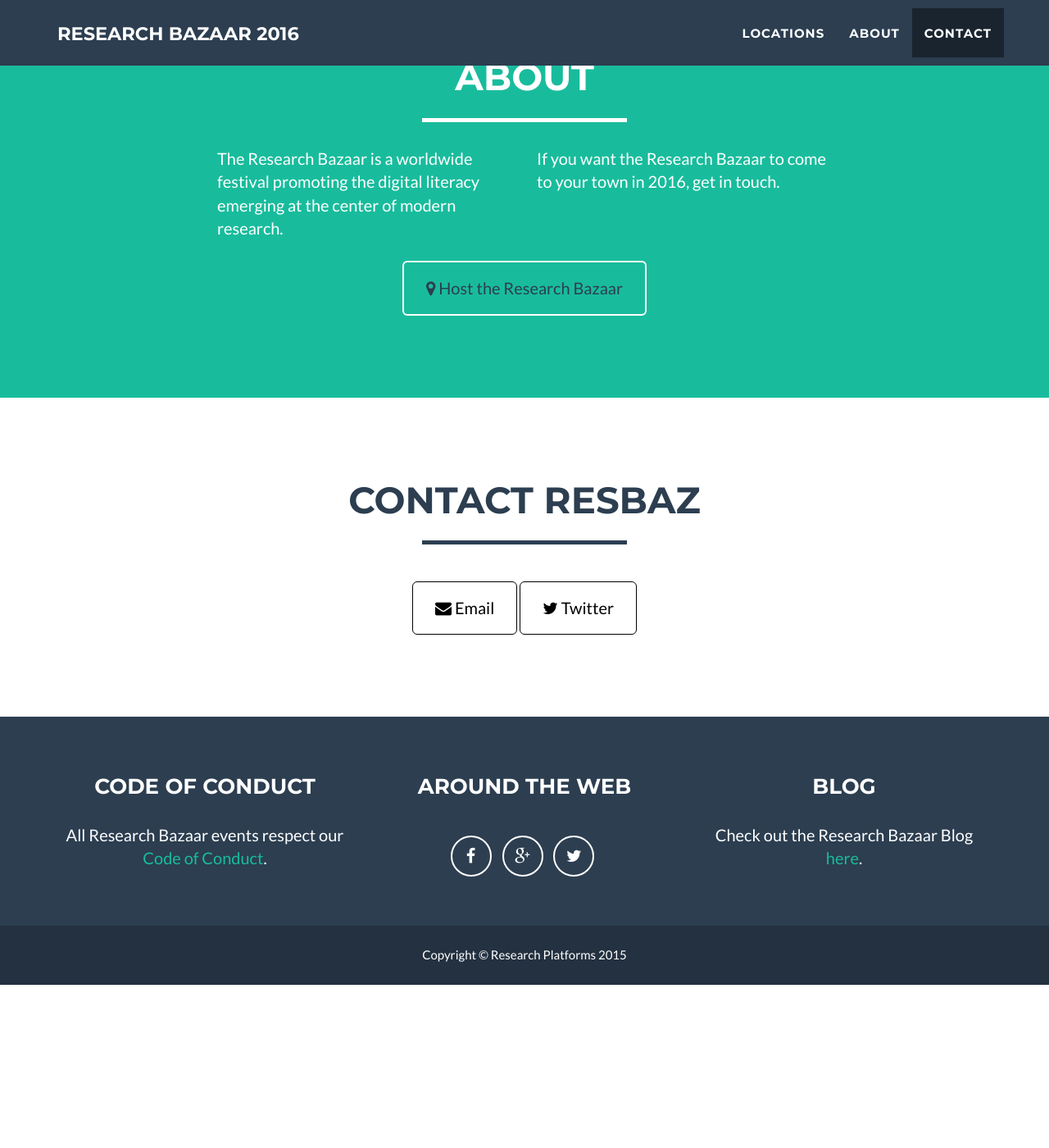
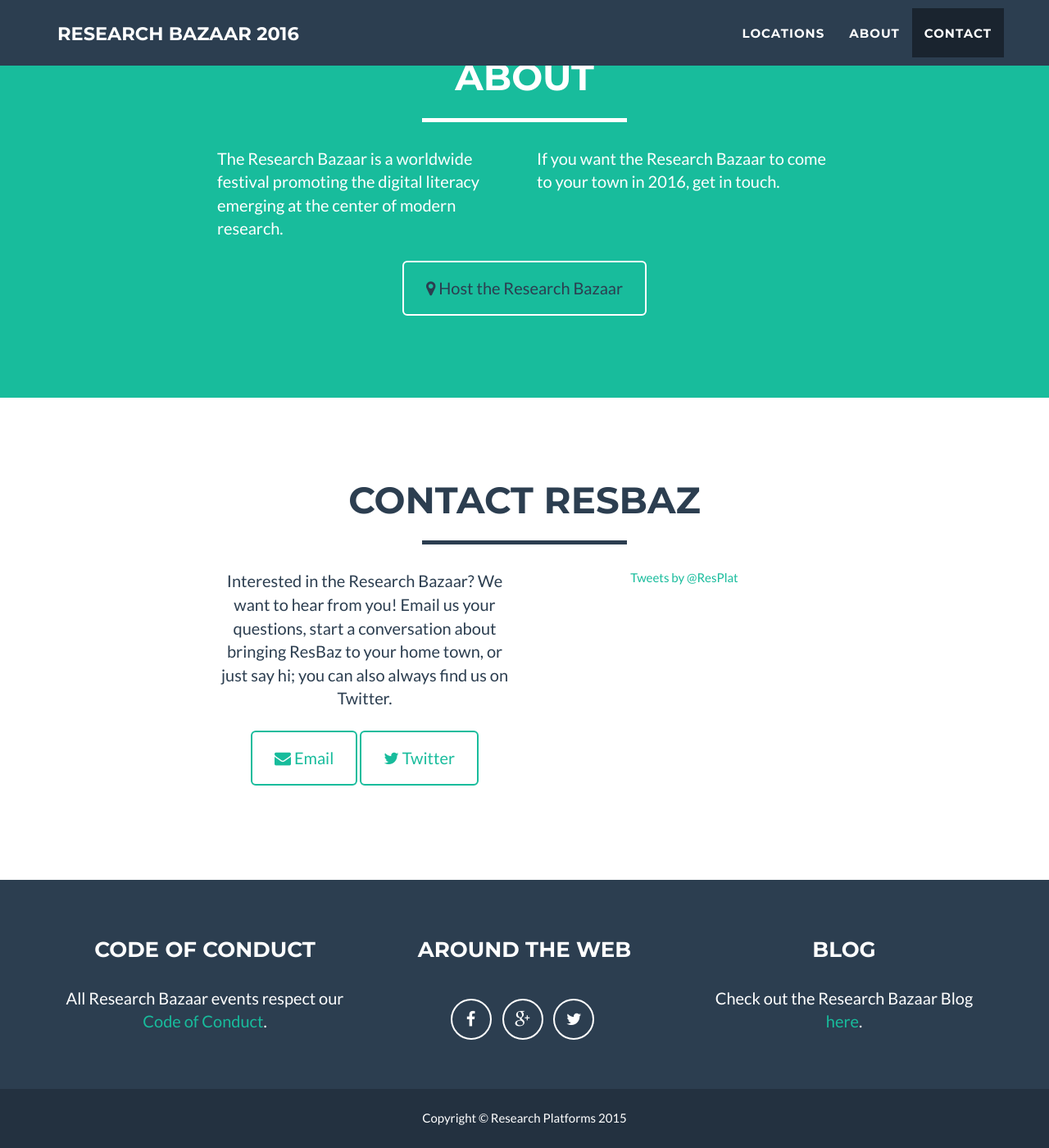
Before and after one commit to resbaz/resbaz-2016-02-01, a Jekyll site: the page built from index.html, in a window 1280 px wide and 1400 px high, scrolled down 1289 px. Shown: the whole window at 82% size. Built offline with Jekyll 4.4.1, drawn with Linux system fonts in a browser that asks for light colours; nearby versions of some CDN libraries; a script that is not in the unit is left out; comment, search, counter and statistics services are not loaded; before the commit the page ends 2490 px from its top, so only the background shows below that.

Commit message:
twitter embed

```diff
--- a/css/freelancer.css
+++ b/css/freelancer.css
@@ -468,11 +468,6 @@
     max-width: 15em;
 }
 
-.contact-buttons a{
-    color: #000000;
-    border: 1px solid #000000;
-}
-
 .speaker-tile {
     background-color: #ECF0F1;
     border: 5px solid;
@@ -499,3 +494,7 @@
     margin-top: 0px;
     margin-bottom: 0px;
 }
+
+div.contact-buttons{
+    margin-bottom: 1em;
+}
--- a/index.html
+++ b/index.html
@@ -53,7 +53,7 @@
                 <p>If you want the Research Bazaar to come to your town in 2016, get in touch.</p>
             </div>
             <div class="col-lg-8 col-lg-offset-2 text-center">
-                <a href="#" class="btn btn-lg btn-outline">
+                <a href="https://github.com/resbaz/cookbook/wiki" class="btn btn-lg btn-outline">
                     <i class="fa fa-map-marker"></i> Host the Research Bazaar
                 </a>
             </div>
@@ -71,16 +71,21 @@
             </div>
         </div>
         <div class="row">
-            <div class="col-lg-8 col-lg-offset-2">
-                <div class="col-lg-8 col-lg-offset-2 text-center contact-buttons">
-                    <a href="#" class="btn btn-lg btn-outline">
+
+                <div class="col-lg-4 col-lg-offset-2 text-center contact-buttons">
+                    <p>Interested in the Research Bazaar? We want to hear from you! Email us your questions, start a conversation about bringing ResBaz to your home town, or just say hi; you can also always find us on Twitter.</p>
+
+                    <a href="#" class="btn btn-lg btn-outline light-bkg">
                         <i class="fa fa-envelope"></i> Email
                     </a>
-                    <a href="https://twitter.com/resplat" class="btn btn-lg btn-outline">
+                    <a href="https://twitter.com/resplat" class="btn btn-lg btn-outline light-bkg">
                         <i class="fa fa-twitter"></i> Twitter
                     </a>
                 </div>
-            </div>
+                <div class="col-lg-4 text-center">
+                  <a class="twitter-timeline"  href="https://twitter.com/ResPlat" data-widget-id="652942264121950208">Tweets by @ResPlat</a>
+                  <script>!function(d,s,id){var js,fjs=d.getElementsByTagName(s)[0],p=/^http:/.test(d.location)?'http':'https';if(!d.getElementById(id)){js=d.createElement(s);js.id=id;js.src=p+"://platform.twitter.com/widgets.js";fjs.parentNode.insertBefore(js,fjs);}}(document,"script","twitter-wjs");</script>
+                </div>
         </div>
     </div>
 </section>
```
